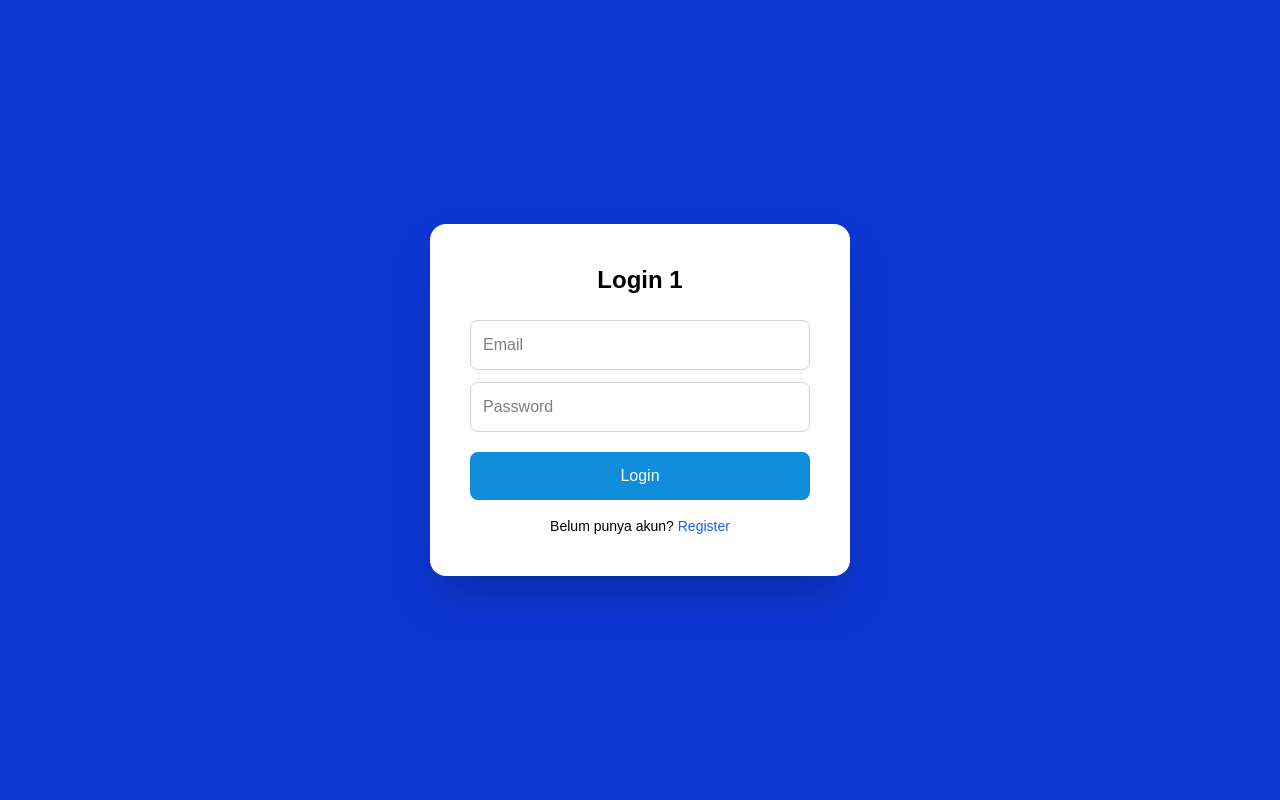
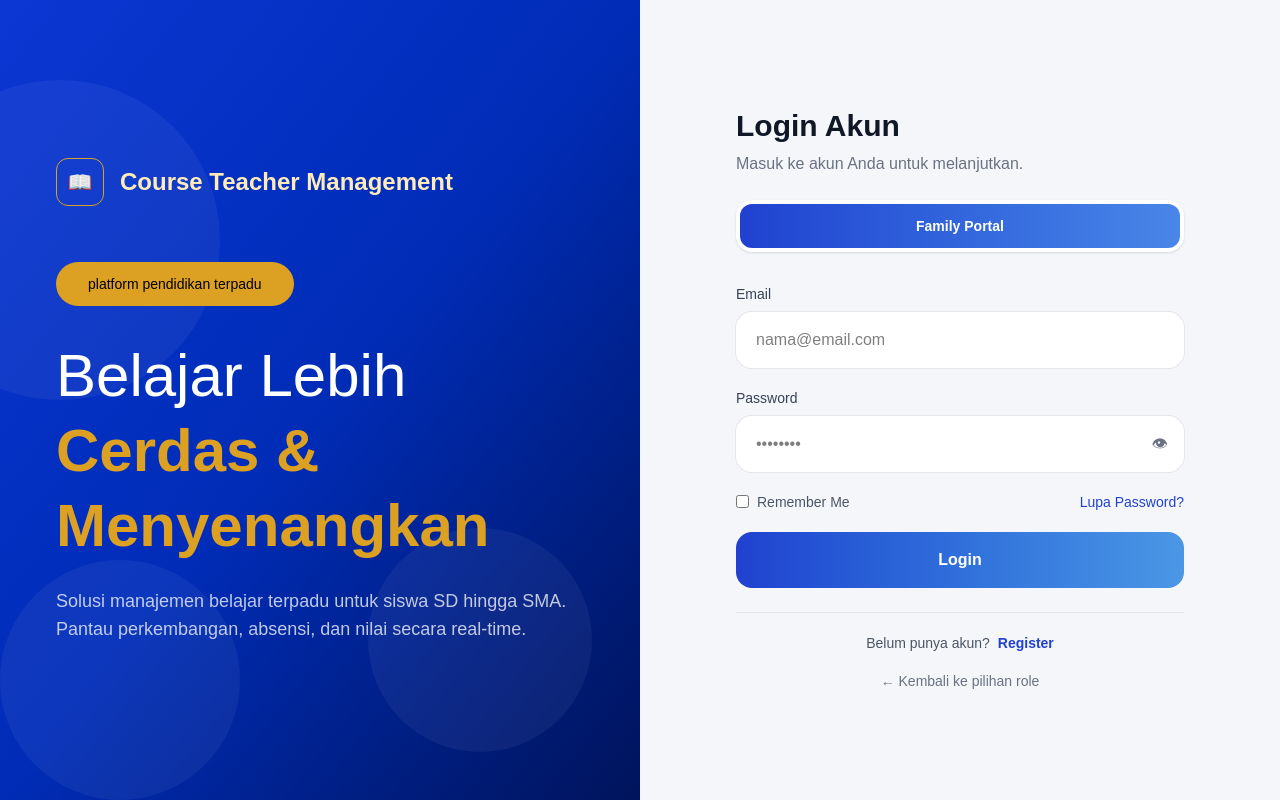
Before and after one commit to XphiMpi/CTM, a Vue app: page /login/1 in a window 1280 px wide. Built offline with nearby package versions, Linux system fonts and the light colour scheme.

Commit message:
Update App.vue

```diff
--- a/src/views/Login.vue
+++ b/src/views/Login.vue
@@ -1,17 +1,37 @@
 <script setup>
-import { ref } from "vue";
+import { ref, computed } from "vue";
 import { useRoute, useRouter } from "vue-router";
-import { signInWithEmailAndPassword } from "firebase/auth";
+import {
+  signInWithEmailAndPassword,
+  sendPasswordResetEmail,
+} from "firebase/auth";
 import { auth } from "../firebase/firebase";
 
 const route = useRoute();
 const router = useRouter();
+
 const role = route.params.role;
 
 const email = ref("");
 const pass = ref("");
+const loading = ref(false);
+const showPassword = ref(false);
+const rememberMe = ref(false);
+
+const roleName = computed(() => {
+  return role === "teacher"
+    ? "Teacher Portal"
+    : "Family Portal";
+});
 
 const login = async () => {
+  if (!email.value || !pass.value) {
+    alert("Lengkapi email dan password.");
+    return;
+  }
+
+  loading.value = true;
+
   try {
     const userCred = await signInWithEmailAndPassword(
       auth,
@@ -20,44 +40,259 @@ const login = async () => {
     );
 
     if (!userCred.user.emailVerified) {
-      alert("Email belum diverifikasi. Cek inbox email kamu.");
+      alert("Email belum diverifikasi.");
       return;
     }
 
     alert("Login berhasil");
     router.push("/dashboard");
-  } catch (e) {
-    alert("Email / Password salah");
+  } catch (error) {
+    alert("Email atau Password salah");
+  } finally {
+    loading.value = false;
+  }
+};
+
+const resetPassword = async () => {
+  if (!email.value) {
+    alert("Masukkan email terlebih dahulu.");
+    return;
+  }
+
+  try {
+    await sendPasswordResetEmail(auth, email.value);
+
+    alert(
+      "Link reset password telah dikirim ke email Anda."
+    );
+  } catch (error) {
+    alert("Gagal mengirim email reset password.");
   }
 };
 </script>
 
 <template>
-  <div class="min-h-screen flex items-center justify-center bg-[#0C37D3]">
-    <div class="bg-white w-105 p-10 rounded-2xl shadow-2xl">
-      <h1 class="text-2xl font-bold text-center mb-6 capitalize">
-        Login {{ role }}
-      </h1>
+  <section class="flex min-h-screen">
+    <!-- LEFT SIDE -->
+    <div
+      class="relative hidden w-1/2 overflow-hidden lg:flex"
+    >
+      <!-- Background -->
+      <div
+        class="absolute inset-0 bg-linear-to-br from-[#0C37D3] via-[#002CB7] to-[#00145C]"
+      ></div>
 
-      <input v-model="email" type="email" placeholder="Email"
-        class="w-full border border-gray-300 p-3 rounded-lg mb-3 focus:outline-none focus:ring-2 focus:ring-blue-400" />
+      <!-- Decorative -->
+      <div
+        class="absolute -left-25 top-20 h-80 w-80 rounded-full bg-white/5"
+      ></div>
 
-      <input v-model="pass" type="password" placeholder="Password"
-        class="w-full border border-gray-300 p-3 rounded-lg focus:outline-none focus:ring-2 focus:ring-blue-400" />
+      <div
+        class="absolute bottom-0 left-0 h-60 w-60 rounded-full bg-white/5"
+      ></div>
 
-      <button @click="login"
-        class="w-full mt-5 py-3 bg-[#108EDC] text-white rounded-lg hover:opacity-90">
-        Login
-      </button>
+      <div
+        class="absolute bottom-12 right-12 h-56 w-56 rounded-full bg-white/5"
+      ></div>
 
-      <p class="text-center mt-4 text-sm">
-        Belum punya akun?
-        <span
-          @click="router.push('/register/' + role)"
-          class="text-blue-600 cursor-pointer hover:underline">
-          Register
-        </span>
-      </p>
+      <!-- Content -->
+      <div
+        class="relative z-10 flex flex-col justify-center px-14 text-white"
+      >
+        <!-- Logo -->
+        <div class="flex items-center gap-4">
+          <div
+            class="flex h-12 w-12 items-center justify-center rounded-xl border border-[#DCA122] text-xl"
+          >
+            📖
+          </div>
+
+          <h1
+            class="text-2xl font-semibold text-[#FFEBB7]"
+          >
+            Course Teacher Management
+          </h1>
+        </div>
+
+        <!-- Badge -->
+        <div
+          class="mt-14 inline-flex w-fit rounded-full bg-[#DCA122] px-8 py-3 text-sm text-black"
+        >
+          platform pendidikan terpadu
+        </div>
+
+        <!-- Heading -->
+        <h2
+          class="mt-8 text-5xl leading-tight xl:text-6xl"
+        >
+          Belajar Lebih
+
+          <span
+            class="block font-bold text-[#DCA122]"
+          >
+            Cerdas & Menyenangkan
+          </span>
+        </h2>
+
+        <!-- Desc -->
+        <p
+          class="mt-6 max-w-xl text-lg text-white/75"
+        >
+          Solusi manajemen belajar terpadu untuk siswa
+          SD hingga SMA. Pantau perkembangan,
+          absensi, dan nilai secara real-time.
+        </p>
+      </div>
     </div>
-  </div>
+
+    <!-- RIGHT SIDE -->
+    <div
+      class="flex flex-1 items-center justify-center bg-[#F5F6FA] px-6 py-10"
+    >
+      <div class="w-full max-w-md">
+        <!-- Mobile Brand -->
+        <div class="mb-8 text-center lg:hidden">
+          <h1
+            class="text-xl font-bold text-[#2141D0]"
+          >
+            Course Teacher Management
+          </h1>
+        </div>
+
+        <!-- Header -->
+        <h1
+          class="text-3xl font-bold text-gray-900"
+        >
+          Login Akun
+        </h1>
+
+        <p class="mt-2 text-gray-500">
+          Masuk ke akun Anda untuk melanjutkan.
+        </p>
+
+        <!-- Role -->
+        <div
+          class="mt-6 rounded-2xl bg-white p-1 shadow-sm"
+        >
+          <div
+            class="rounded-xl bg-linear-to-r from-[#2141D0] to-[#4A86E8] py-3 text-center text-sm font-semibold text-white"
+          >
+            {{ roleName }}
+          </div>
+        </div>
+
+        <!-- Form -->
+        <div class="mt-8 space-y-5">
+          <!-- Email -->
+          <div>
+            <label
+              class="mb-2 block text-sm font-medium text-gray-700"
+            >
+              Email
+            </label>
+
+            <input
+              v-model="email"
+              type="email"
+              placeholder="nama@email.com"
+              class="w-full rounded-2xl border-0 bg-white px-5 py-4 outline-none ring-1 ring-gray-200 transition focus:ring-2 focus:ring-[#2141D0]"
+            />
+          </div>
+
+          <!-- Password -->
+          <div>
+            <label
+              class="mb-2 block text-sm font-medium text-gray-700"
+            >
+              Password
+            </label>
+
+            <div class="relative">
+              <input
+                v-model="pass"
+                :type="showPassword ? 'text' : 'password'"
+                placeholder="••••••••"
+                class="w-full rounded-2xl border-0 bg-white px-5 py-4 pr-14 outline-none ring-1 ring-gray-200 transition focus:ring-2 focus:ring-[#2141D0]"
+              />
+
+              <button
+                type="button"
+                @click="showPassword = !showPassword"
+                class="absolute right-4 top-1/2 -translate-y-1/2 text-gray-500"
+              >
+                {{ showPassword ? "🙈" : "👁" }}
+              </button>
+            </div>
+          </div>
+
+          <!-- Remember Me -->
+          <div
+            class="flex items-center justify-between"
+          >
+            <label
+              class="flex items-center gap-2 text-sm text-gray-600"
+            >
+              <input
+                v-model="rememberMe"
+                type="checkbox"
+                class="accent-[#2141D0]"
+              />
+              Remember Me
+            </label>
+
+            <button
+              type="button"
+              @click="resetPassword"
+              class="text-sm font-medium text-[#2141D0] hover:underline"
+            >
+              Lupa Password?
+            </button>
+          </div>
+
+          <!-- Login Button -->
+          <button
+            @click="login"
+            :disabled="loading"
+            class="w-full rounded-2xl bg-linear-to-r from-[#2141D0] to-[#4B97E5] py-4 font-semibold text-white transition hover:opacity-90 disabled:cursor-not-allowed disabled:opacity-60"
+          >
+            <span v-if="loading">
+              Logging in...
+            </span>
+
+            <span v-else>
+              Login
+            </span>
+          </button>
+        </div>
+
+        <!-- Register -->
+        <div
+          class="mt-6 border-t border-gray-200 pt-5 text-center text-sm"
+        >
+          <span class="text-gray-600">
+            Belum punya akun?
+          </span>
+
+          <span
+            @click="
+              router.push('/register/' + role)
+            "
+            class="ml-1 cursor-pointer font-semibold text-[#2141D0] hover:underline"
+          >
+            Register
+          </span>
+        </div>
+
+        <!-- Back -->
+        <div class="mt-4 text-center">
+          <button
+            @click="router.push('/RoleSelect')"
+            class="text-sm text-gray-500 hover:text-[#2141D0]"
+          >
+            ← Kembali ke pilihan role
+          </button>
+        </div>
+      </div>
+    </div>
+  </section>
 </template>
```
